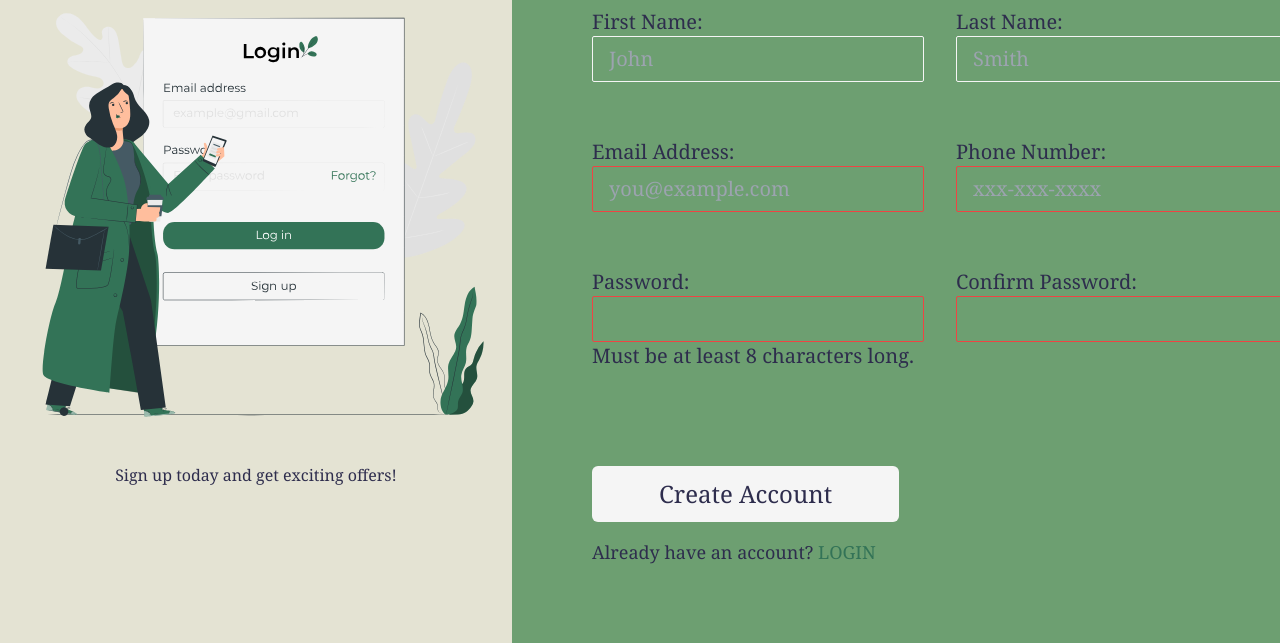
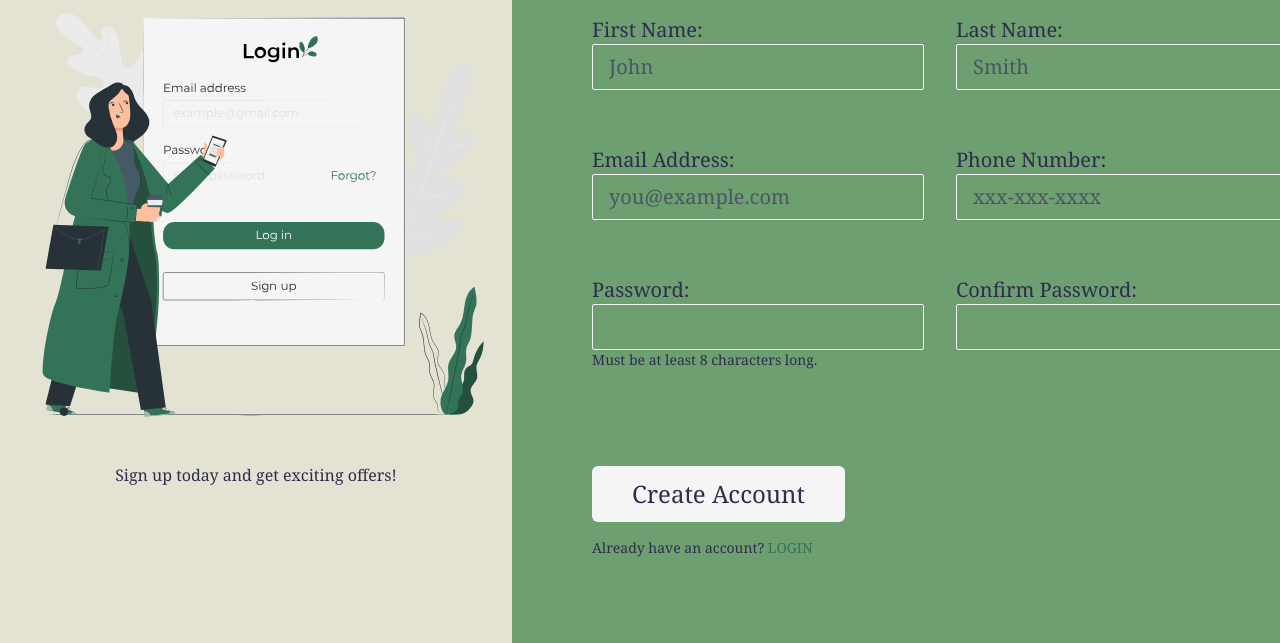
Before and after one commit to giahenville/Sign-up-Form, a website: page index.html in a window 1280 px wide. Shown: the part 157-800 px from the top of the page. Drawn offline with Linux system fonts and the light colour scheme.

Commit message:
style: Style form

```diff
--- a/index.html
+++ b/index.html
@@ -6,9 +6,9 @@
     <title>Sign Up</title>
     <link href="./dist/output.css" rel="stylesheet">
 </head>
+<body class="font-serif" style="overflow: hidden">
+    <div style="background-color: #E4E3D3" class="flex flex-col md:flex-row w-screen h-screen slideUp-animation">
 
-<body class="font-serif">
-    <div style="background-color: #E4E3D3" class="flex flex-col md:flex-row w-screen h-screen slideUp-animation">
         <!-- Left-side -->
         <div class="w-screen h-screen md:w-2/5 md:translate-y-0" style="color: #2E2D4D">
             <div id="logo" class="flex items-center">
@@ -22,20 +22,22 @@
         <!-- Right-side -->
         <div style="background-color: #6D9F71;" class="flex items-center w-screen h-screen md:w-3/5 md:ml-auto slideRight-animation">
 
-            <form action="" method="" class="text-xl flex flex-col md:w-2/5 ml-20 py-30" style="color: #2E2D4D;">
+            <form action="" method="" class="flex flex-col md:w-2/5 ml-20 py-30 text-xl " style="color: #2E2D4D;">
                 <div class="text-5xl mb-10">Get Started</div>
 
                 <div class="flex flex-col md:flex-row mb-10">
                     <div class="flex flex-col mb-4 md:mr-8">
                     <label for="first_name">First Name:</label>
                     <input type="text" id="first_name" placeholder="John" name="first_name"
-                    class="rounded-sm bg-[#6D9F71] border border-[#F5F5F5] px-4 py-2 focus:outline-none focus:bg-[#6D9F71]" required>
+                    class="rounded-sm bg-[#6D9F71] border border-[#F5F5F5]
+                    px-4 py-2 focus:outline-none placeholder-gray-600" required>
                     </div>
 
                     <div class="flex flex-col">
                     <label for="last_name">Last Name:</label>
                     <input type="text" id="last_name" placeholder="Smith" name="last_name"
-                    class="rounded-sm bg-[#6D9F71] border border-[#F5F5F5] px-4 py-2 focus:outline-none" required>
+                    class="rounded-sm bg-[#6D9F71] border border-[#F5F5F5]
+                    px-4 py-2 focus:outline-none placeholder-gray-600" required>
                     </div>
                 </div>
 
@@ -43,36 +45,37 @@
                     <div class="flex flex-col mb-4 md:mr-8">
                         <label for="email">Email Address:</label>
                         <input type="email" id="email" placeholder="you@example.com" name="email"
-                        class="rounded-sm bg-[#6D9F71] border border-[#F5F5F5] px-4 py-2 valid:border-green-500 invalid:border-red-500 focus:outline-none" required>
+                        class="rounded-sm bg-[#6D9F71] border border-[#F5F5F5]
+                        px-4 py-2 focus:outline-none placeholder-gray-600" onkeyup="borderColors()" required>
                     </div>
 
                     <div class="flex flex-col">
                         <label for="phone_number">Phone Number:</label>
-                        <input type="tel" id="phone_number" placeholder="xxx-xxx-xxxx" name="phone_number" pattern="[0-9]{3}-[0-9]{3}-[0-9]{4}"
+                        <input title = "Add numbers in the format 'xxx-xxx-xxxx'." type="tel" id="phone_number" placeholder="xxx-xxx-xxxx" name="phone_number" pattern="[0-9]{3}-[0-9]{3}-[0-9]{4}"
                         class="rounded-sm bg-[#6D9F71] border border-[#F5F5F5] px-4 py-2
-                        valid:border-green-500 invalid:border-red-500 focus:outline-none" required>
+                        focus:outline-none placeholder-gray-600" onkeyup="borderColors()" required>
                     </div>
                 </div>
 
-                <div class="flex flex-col md:flex-row mb-10">
+                <div class="flex flex-col md:flex-row mb-10 ">
                     <div class="flex flex-col mb-4 md:mr-8">
                         <label for="password">Password:</label>
                         <input title="Must be at least 8 characters."type="password" pattern="[a-zA-Z0-9]{8,}"
                         id="password" name="password" class="rounded-sm bg-[#6D9F71] border border-[#F5F5F5]
-                        px-4 py-2 valid:border-green-500 invalid:border-red-500 focus:outline-none" required>
-                        <p>Must be at least 8 characters long.</p>
+                        px-4 py-2 focus:outline-none" onkeyup="borderColors(); passwordConfirm();" required>
+                        <p class="text-sm">Must be at least 8 characters long.</p>
                     </div>
 
                     <div class="flex flex-col">
                         <label for="password_confirm">Confirm Password:</label>
                         <input type="password" id="password_confirm" name="password_confirm"
-                        class="rounded-sm bg-[#6D9F71] border border-[#F5F5F5] px-4 py-2  valid:border-green-500 invalid:border-red-500 focus:outline-none" onkeyup="passwordConfirm();" required>
+                        class="rounded-sm bg-[#6D9F71] border border-[#F5F5F5] px-4 py-2 focus:outline-none" onkeyup="passwordConfirm();" required>
                     </div>
                 </div>
 
-                <div class="flex flex-col">
-                    <button type="submit" class="mt-10 rounded-md py-3 px-1 bg-[#F5F5F5] text-[#2E2D4D] text-2xl">Create Account</button>
-                    <div class="mt-4 text-lg">Already have an account? <a href="" class="text-[#337357]">LOGIN</a></div>
+                <div class="">
+                    <button type="submit" class="mt-10 rounded-md py-3 px-10 bg-[#F5F5F5] text-[#2E2D4D] text-2xl">Create Account</button>
+                    <div class="mt-4 text-sm">Already have an account? <a href="" class="text-[#337357]">LOGIN</a></div>
                 </div>
             </form>
         </div>
```
Also changed, not shown: dist/output.css.
